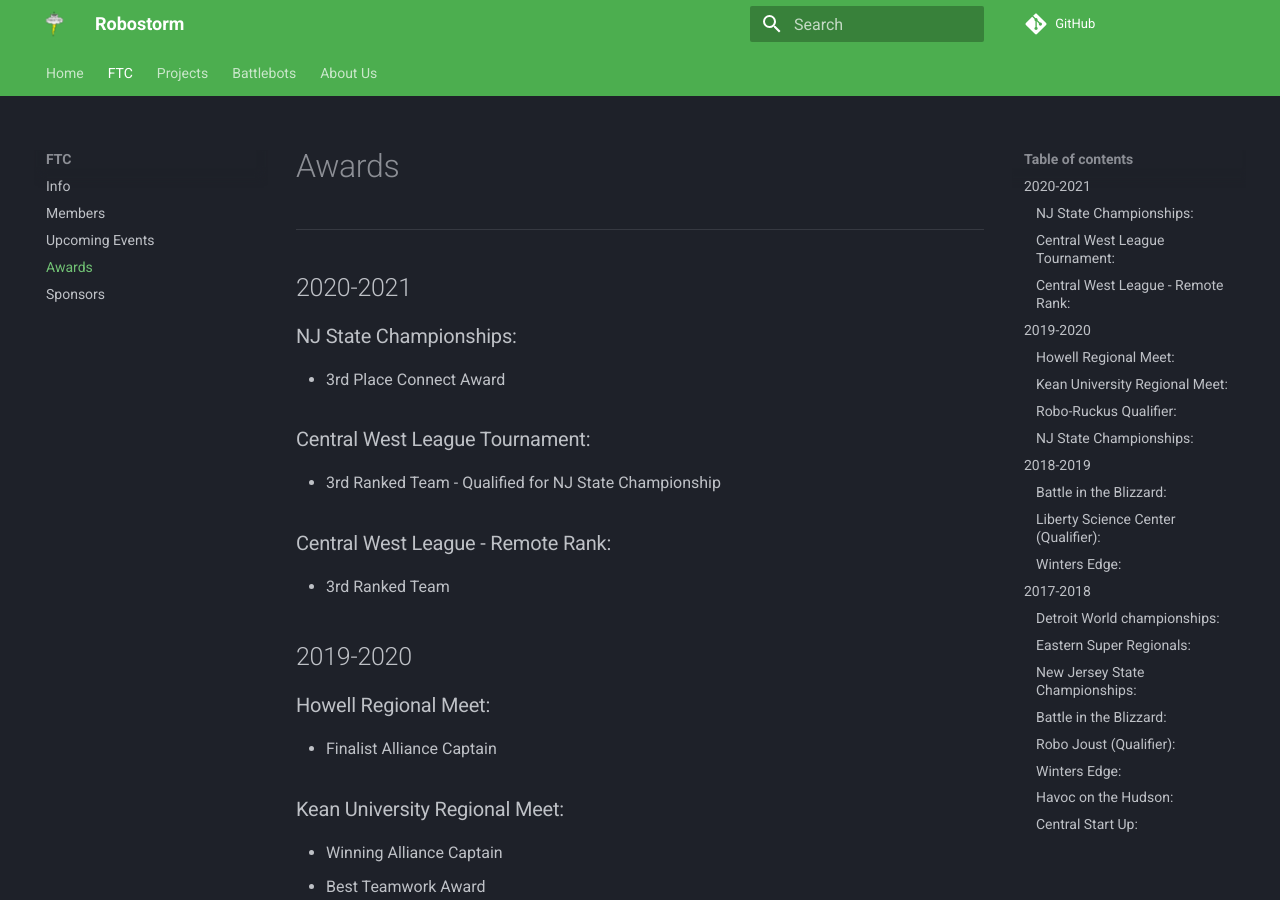
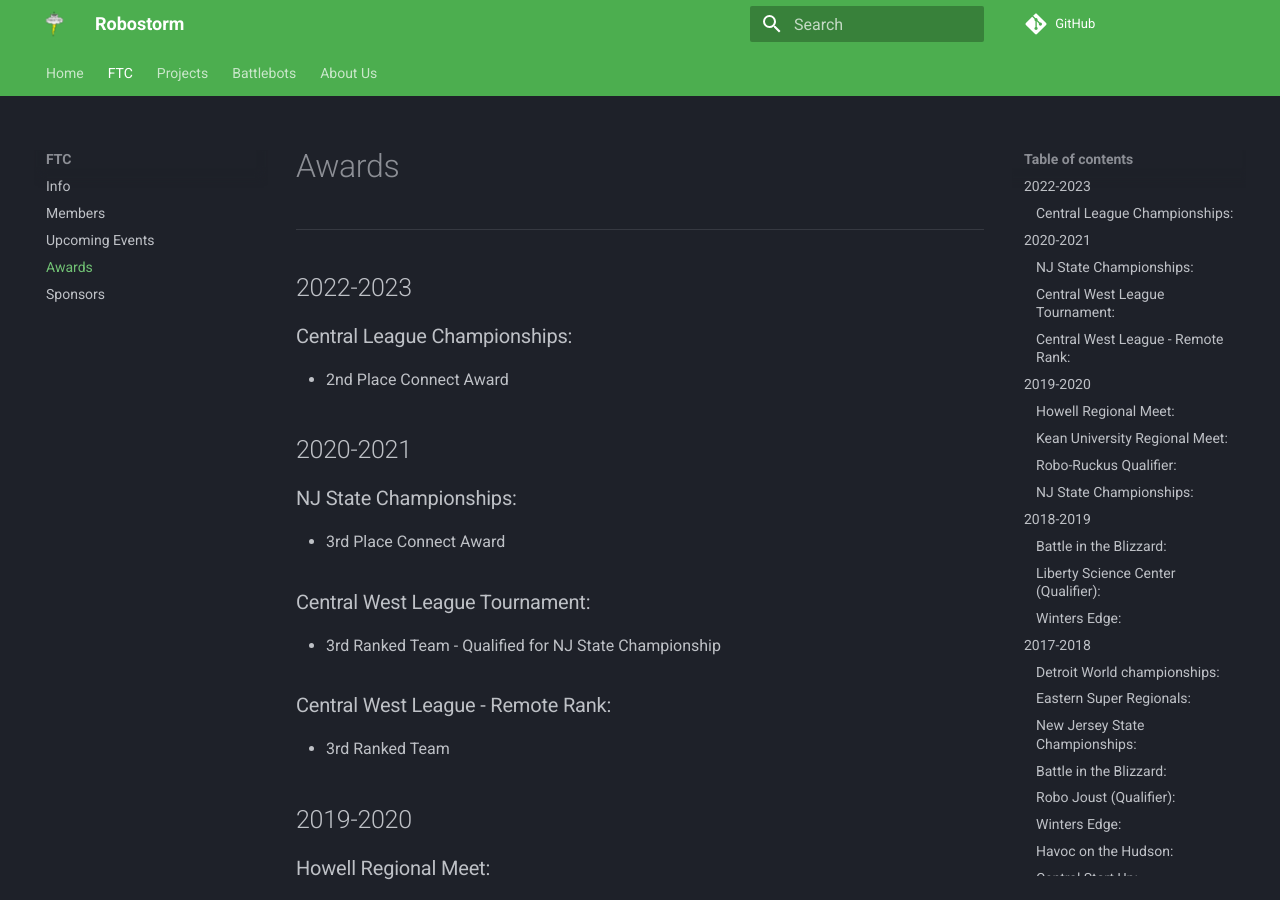
Before and after one commit to Robostorm/Website, an MkDocs documentation site: the page built from docs/FTC/awards.md, in a window 1280 px wide and 900 px high. Built offline with MkDocs 1.6.1 and Material for MkDocs 9.7.7, drawn with Linux system fonts in a browser that asks for light colours.

Commit message:
Update awards.md

```diff
--- a/docs/FTC/awards.md
+++ b/docs/FTC/awards.md
@@ -1,5 +1,10 @@
 # Awards
 ---
+
+## 2022-2023
+
+### Central League Championships:
+* 2nd Place Connect Award
 
 ## 2020-2021
 
```
